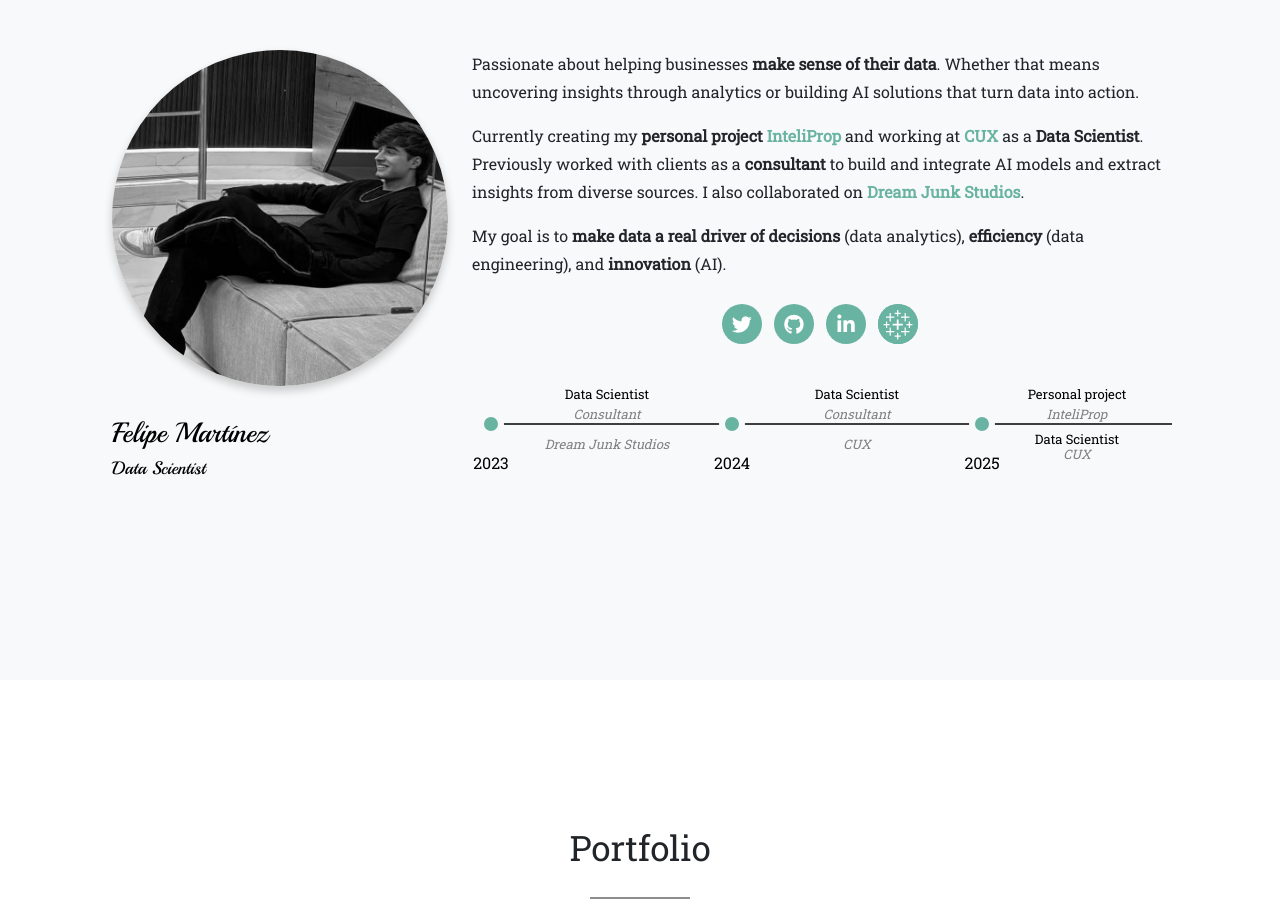
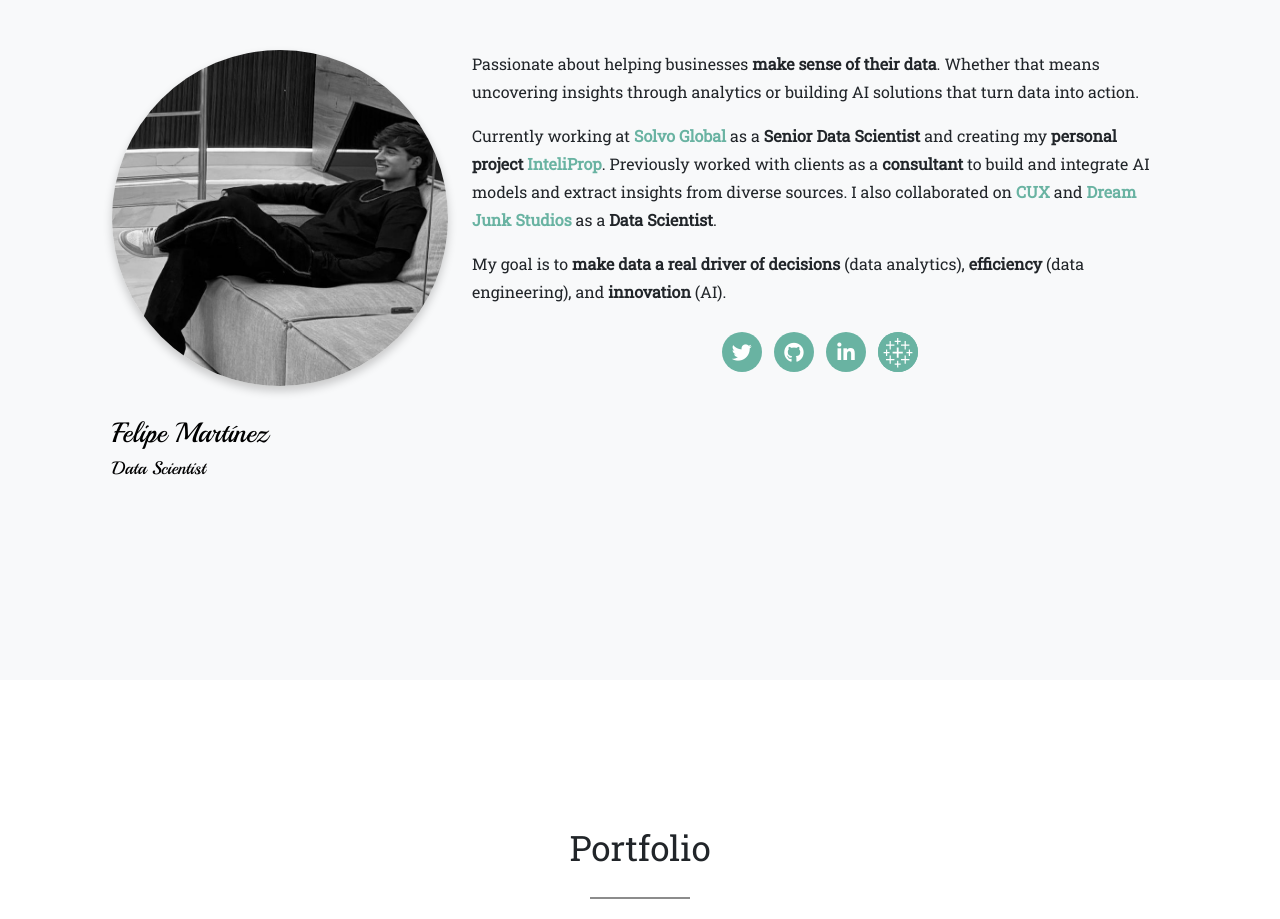
Before and after one commit to Felimartinez1/Portfolio, a plain HTML site: page index.html in a window 1280 px wide. Shown: the part 1020-1939 px from the top of the page. Drawn offline with nearby package versions, Linux system fonts and the light colour scheme; animation ran at ten frames a second; a web font is replaced by a local one.

Commit message:
Add solvo global experience

```diff
--- a/index.html
+++ b/index.html
@@ -133,8 +133,8 @@
                 <div class="col-lg-8 text-md-left text-align">
                     <p>Passionate about helping businesses <strong>make sense of their data</strong>. Whether that means
                         uncovering insights through analytics or building AI solutions that turn data into action.</p>
-                    <p>Currently creating my <strong>personal project</strong> <a href='https://inteliprop.com' target="_blank"><strong>InteliProp</strong></a> and working at <a href='https://cux.ai' target="_blank"><strong>CUX</strong></a> as a <strong>Data Scientist</strong>.
-                        Previously worked with clients as a <strong>consultant</strong> to build and integrate AI models and extract insights from diverse sources. I also collaborated on <a href='https://www.linkedin.com/company/dream-junk-studios/posts/?feedView=all' target="_blank"><strong>Dream Junk Studios</strong></a>.</p>
+                    <p>Currently working at <a href='https://solvoglobal.com' target="_blank"><strong>Solvo Global</strong></a> as a <strong>Senior Data Scientist</strong> and creating my <strong>personal project</strong> <a href='https://inteliprop.com' target="_blank"><strong>InteliProp</strong></a>.
+                        Previously worked with clients as a <strong>consultant</strong> to build and integrate AI models and extract insights from diverse sources. I also collaborated on <a href='https://cux.ai/' target="_blank"><strong>CUX</strong></a> and <a href='https://www.linkedin.com/company/dream-junk-studios/posts/?feedView=all' target="_blank"><strong>Dream Junk Studios</strong></a> as a <strong>Data Scientist</strong>.</p>
                     <p>My goal is to <strong>make data a real driver of decisions</strong> (data analytics), <strong>efficiency</strong> (data engineering), and <strong>innovation</strong> (AI).</p>
                     <div class="col-md-12 text-center" style="line-height: 4;">
                         <ul class="list-inline social-buttons">
@@ -160,7 +160,7 @@
                             </li>
                         </ul>
                     </div>
-                    <div class="row hide-if-small-screen">
+                    <!-- <div class="row hide-if-small-screen">
                         <div class="col-lg-12 text-center">
                             <svg width="750" height="120">
                                 <line x1="10" y1="50" x2="700" y2="50" style="stroke:black; stroke-width:1.5"></line>
@@ -188,7 +188,7 @@
                                 <text style="font-family:'Roboto Slab', 'Helvetica Neue', Helvetica, Arial, sans-serif" font-style="italic" font-size="13" text-anchor="middle" x="605" y="85" fill="#808080">CUX</text>
                             </svg>
                         </div>
-                    </div>
+                    </div> -->
                   </div>
             </div>
         </div>
```
